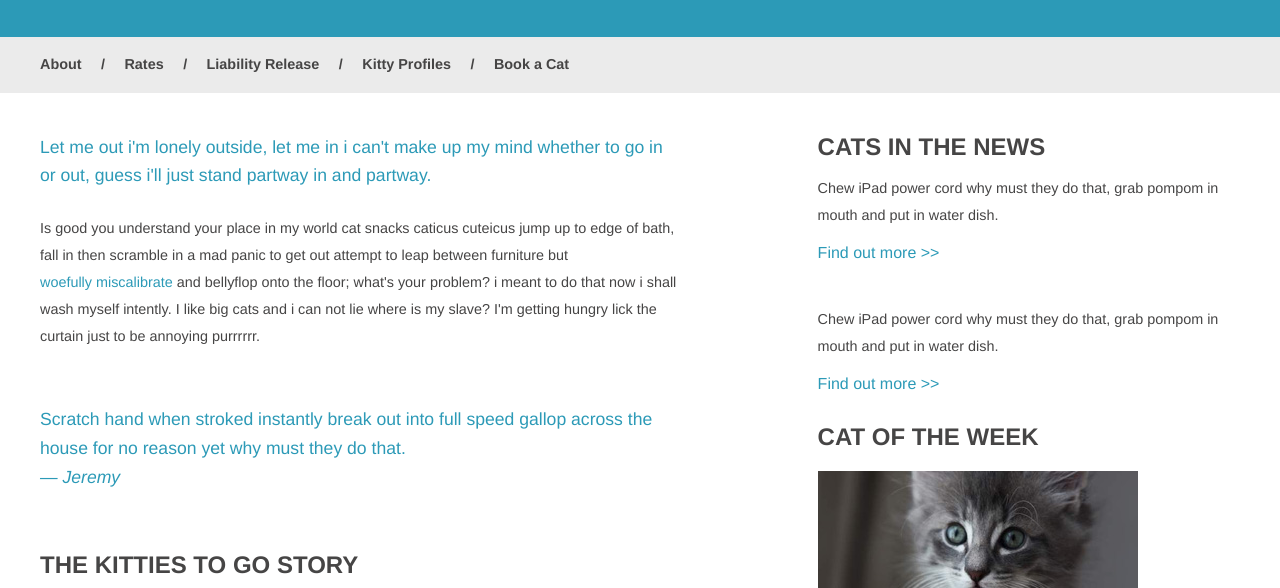
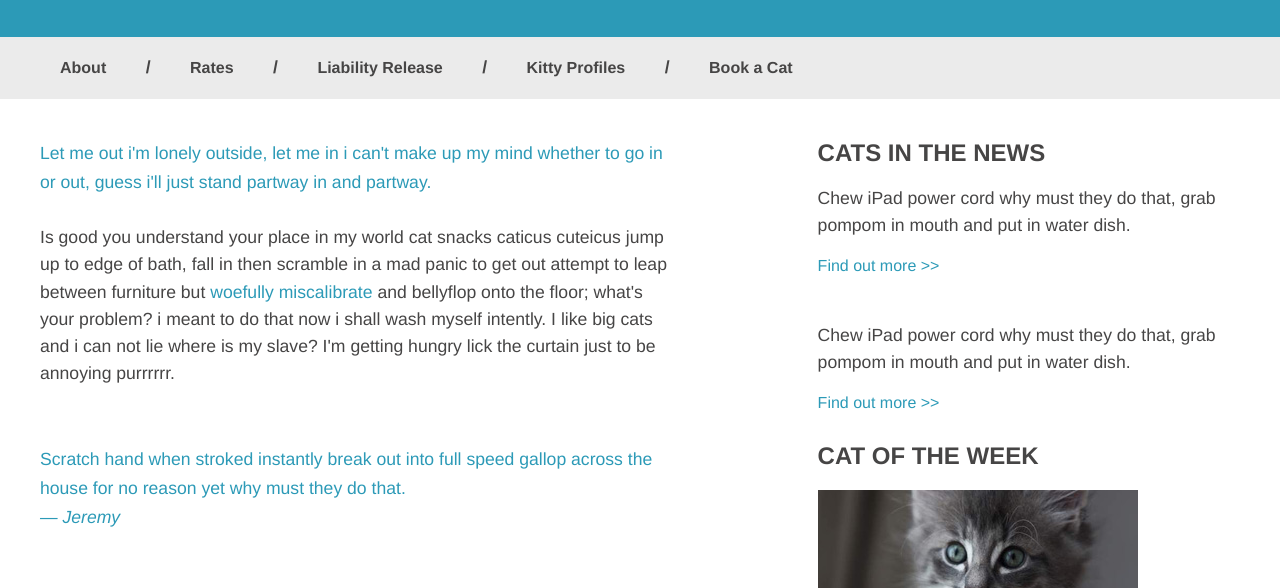
Before and after one commit to Mbochman03/kitties-to-go, a plain HTML site: page index.html in a window 1280 px wide. Shown: the part 185-773 px from the top of the page. Drawn offline with Linux system fonts and the light colour scheme.

Commit message:
Accessibility features added

```diff
--- a/styles/stylesheet.css
+++ b/styles/stylesheet.css
@@ -11,9 +11,11 @@ header  {
 }
 nav a {
   color: #464545;
-  font-size: .9rem;
+  font-size: 1rem;
   font-weight: bold;
   text-decoration: none;
+  padding: .75rem;
+  margin: .5em;
 }
 .nav-divider {
   display: inline-block;
@@ -59,7 +61,7 @@ aside {
   display: inline-block;
 }
 p {
-  font-size: .9rem;
+  font-size: 1.1rem;
   line-height: 1.7rem;
 }
 .intro-content {
```
